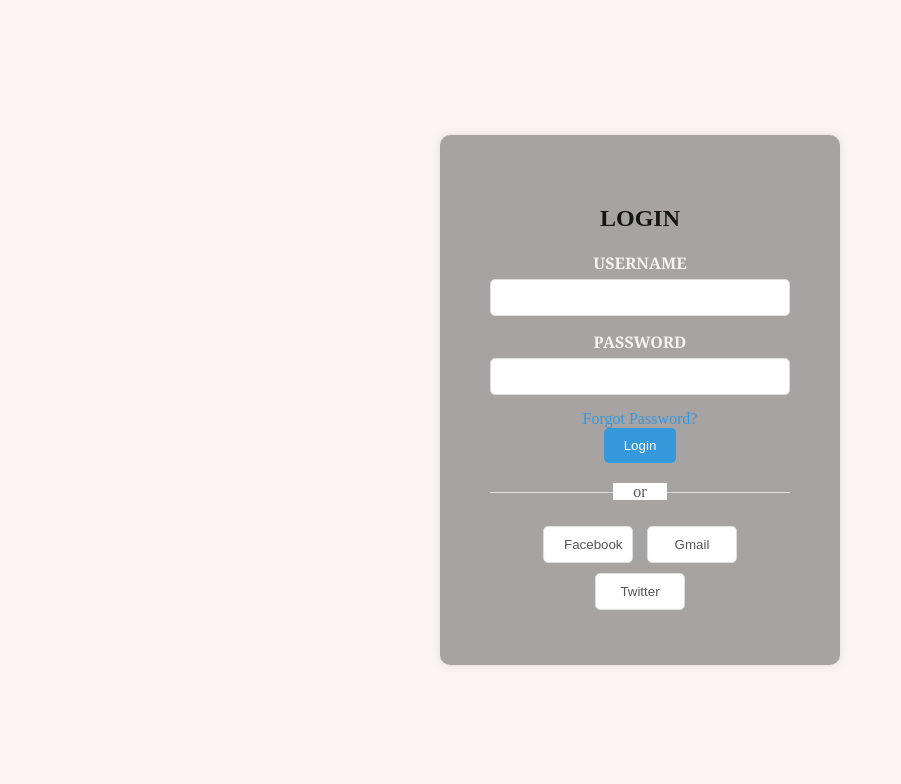
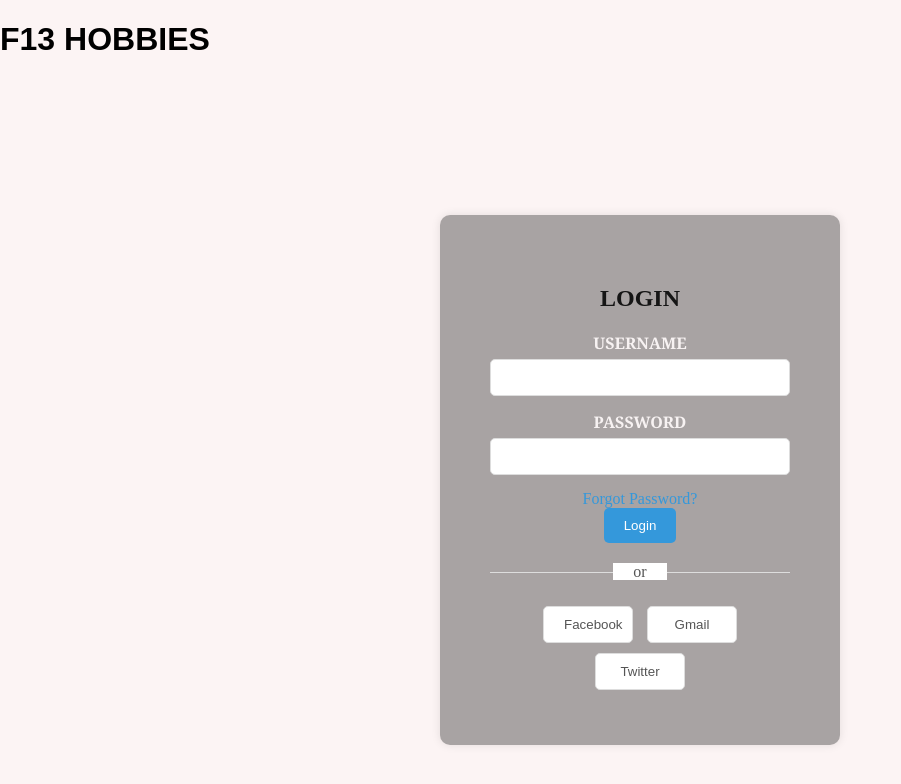
Before and after one commit to vivekchiliveri/login-page, a plain HTML site: page index.html in a window 1280 px wide. Shown: the whole page, without its empty margins (0-901 px from the left). Drawn offline with Linux system fonts and the light colour scheme.

Commit message:
Update index.html

```diff
--- a/index.html
+++ b/index.html
@@ -7,6 +7,7 @@
     <link rel="stylesheet" href="style.css">
 </head>
 <body>
+    <h1>F13 HOBBIES</h1>
 
 <div class="login-container">
     <div class="login-box">
```
